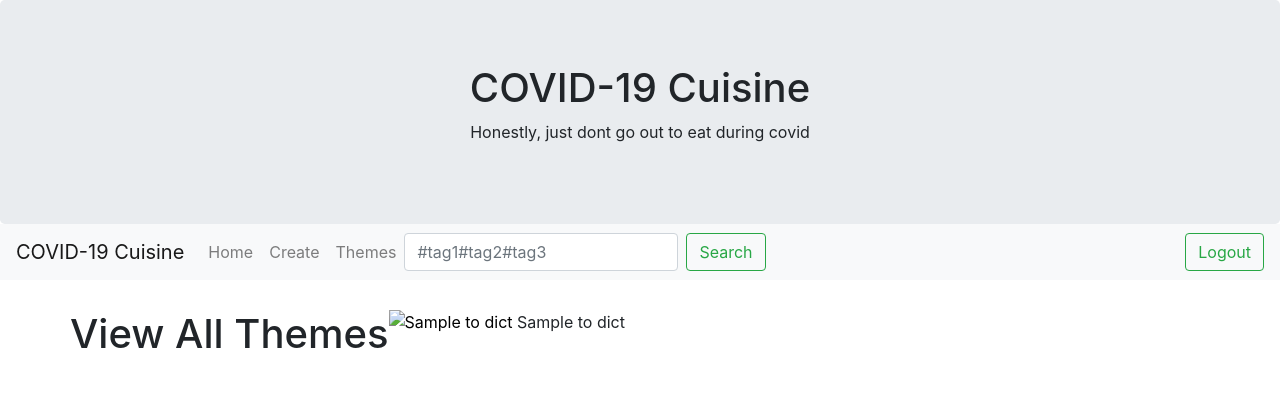
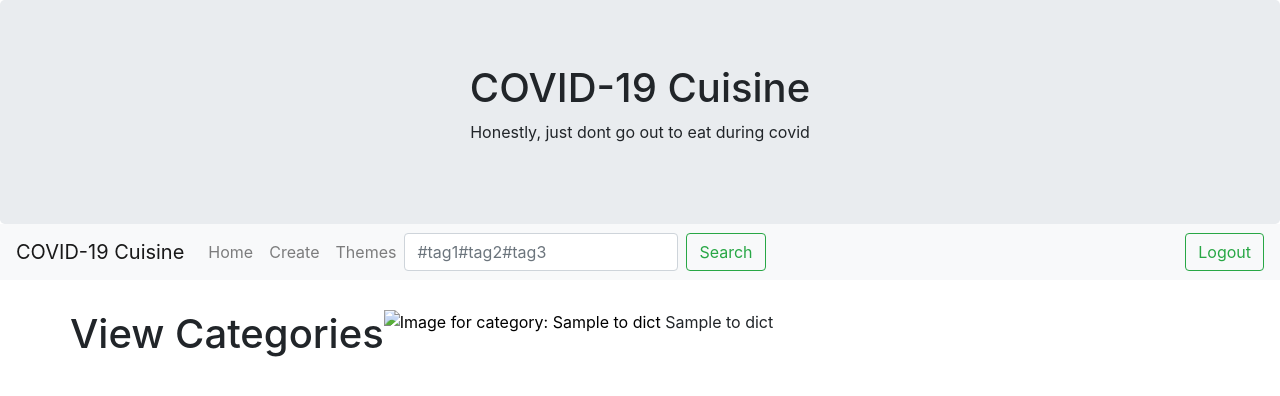
Before and after one commit to APAD-Summer2020/Team5, a Flask app: template Project/templates/all_categories.html in a window 1280 px wide. Shown: the top 396 px of the page. Run offline with Flask 2, Linux system fonts and the light colour scheme; the template is opened without the code that fills it: most values are stand-ins (such as "Sample title", 1, 10 or a date in 2020); some libraries are stand-ins or nearby versions.

Commit message:
nothing works lol

```diff
--- a/Project/main.py
+++ b/Project/main.py
@@ -132,12 +132,9 @@ def create():
 
 @app.route('/all_categories', methods=['POST', 'GET'])
 def categories():
-    all_themes1 = db_firestore.collection("categories").stream()
-    all_themes2 = all_themes1
-    return render_template('all_categories.html', all_themes=all_themes1, error=None)
+    all_categories = db_firestore.collection("categories").stream()
 
-# db.child("companies/data").order_by_child("id").equal_to(company_id).limit_to_first(1).get()
-# https://stackoverflow.com/questions/50893423/how-to-get-single-item-in-pyrebase
+    return render_template('all_categories.html', all_categories=all_categories, error=None)
 
 
 
@@ -155,15 +152,20 @@ def search():
             TODO: Use regex to get tags from the format #tag1#tag2#tag3
             '''
             #Get data
-            posts = db_firestore.collection("posts")
-            return render_template('results.html', filterType=filterType, filterValue=filterValue, posts=posts)
-        #elif 'category' in request.form:
-            #filterType = 'category'
-            #filterValue = request.form['value']
+            dataStream = db_firestore.collection(u'posts').stream()
+            data = []
+            for doc in dataStream:
+                data.append(doc.to_dict())
 
-        return render_template('results.html', filterType=filterType, error=None)
+            return render_template('results.html', filterType=filterType, filterValue=filterValue, data=data)
 
+        elif 'category' in request.form:
+            filterType = 'category'
+            filterValue = request.form['category']
 
+            return render_template('results.html', filterType=filterType, filterValue=filterValue, error=None)
+
+    return render_template('results.html', error=None)
 
 if __name__ == "__main__":
     app.run(debug=True)
--- a/Project/templates/all_categories.html
+++ b/Project/templates/all_categories.html
@@ -1,20 +1,22 @@
 {% extends 'base.html' %}
 
 {% block head %}
-  <title>View</title>
+  <title>Categories</title>
 {% endblock %}
 
 {% block body %}
-  <h1>View All Themes</h1>
+  <h1>View Categories</h1>
 
   <div class="allthemes-container">
     <form class="allthemes-form" action="results" method="POST">
-    {% for doc in all_themes %}
+    {% for doc in all_categories %}
+
       <div class="all-themes-theme">
-        <input type='image' name="category" id= "alltheme-theme-img" src="" alt="{{doc.to_dict().name}}">
-          <label for="alltheme-theme-img" name="category" alt="Submit"> {{doc.to_dict().name}}</label>
+        <input type='image' name="category" id= "alltheme-theme-img" src="" alt="Image for category: {{doc.to_dict().name}}" value="{{doc.to_dict().name}}">
+          <label for="alltheme-theme-img" name="category" alt="Submit" value="{{doc.to_dict().name}}"> {{doc.to_dict().name}} </label>
       </div>
     {% endfor %}
+
     </form>
   </div>
 
@@ -23,4 +25,5 @@
 
 
 
+
 {% endblock %}
```
Also changed, not shown: Project/templates/results.html (+18 -7 lines).
